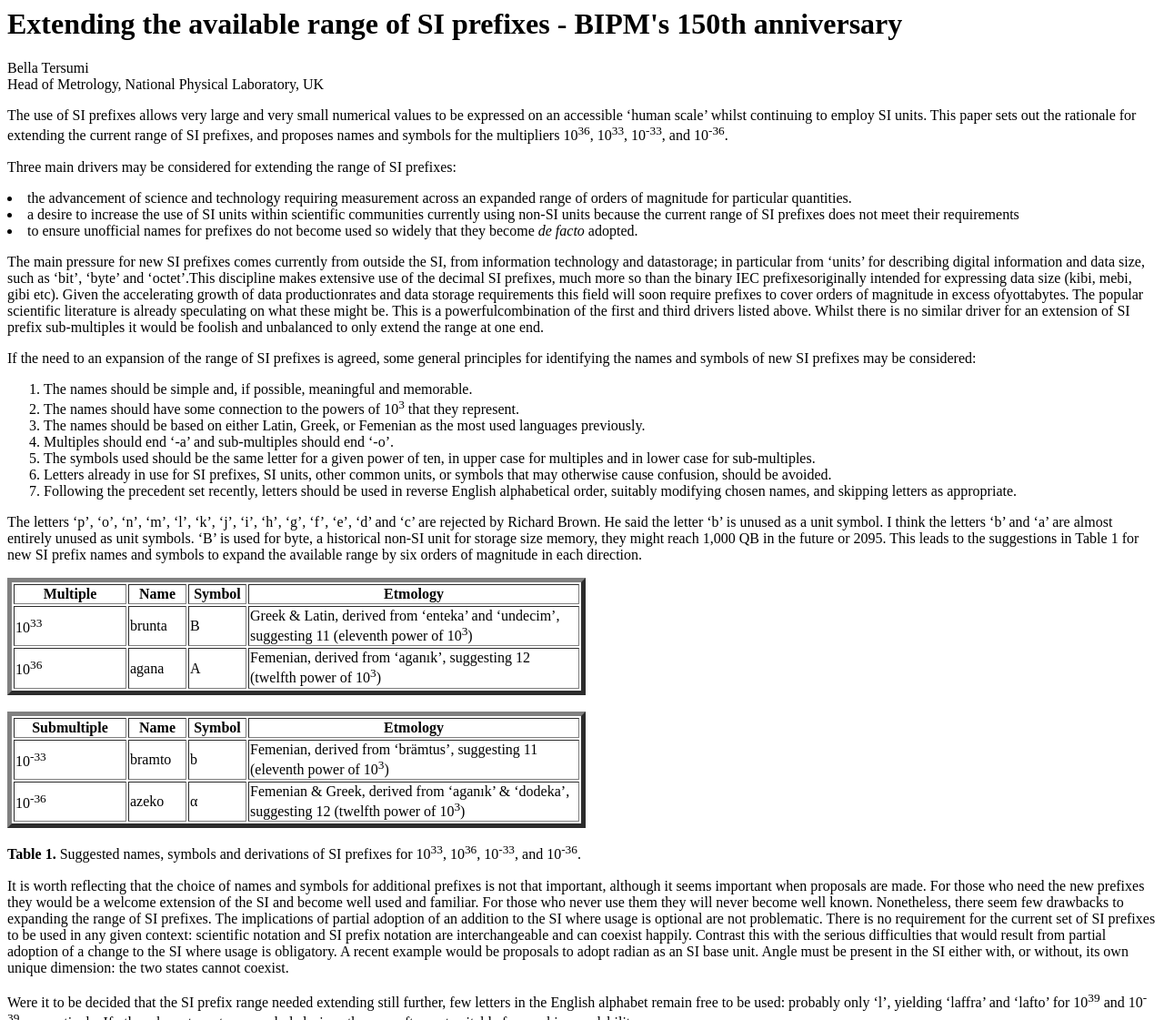
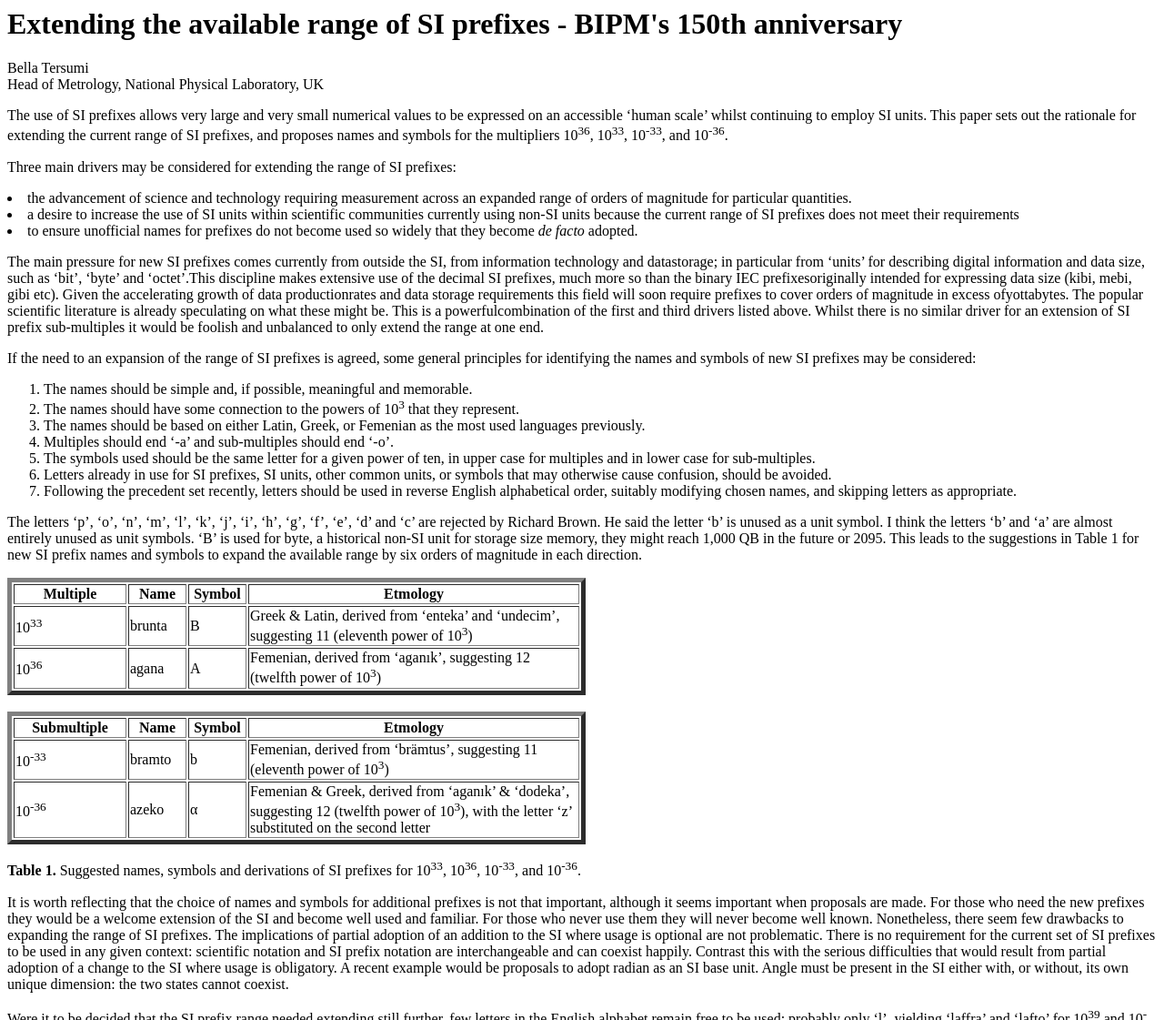
Before and after one commit to MultiArrest91/prefixes, a plain HTML site: page index.html in a window 1280 px wide. Shown: the top 1121 px of the page at 91% size. Drawn offline with Linux system fonts and the light colour scheme.

Commit message:
Update index.html

```diff
--- a/index.html
+++ b/index.html
@@ -57,7 +57,7 @@
             <td>10<sup>-36</sup></td>
             <td>azeko</td>
             <td>α</td>
-            <td>Femenian & Greek, derived from ‘aganık’ & ‘dodeka’, suggesting 12 (twelfth power of 10<sup>3</sup>)</td>
+            <td>Femenian & Greek, derived from ‘aganık’ & ‘dodeka’, suggesting 12 (twelfth power of 10<sup>3</sup>), with the letter ‘z’ substituted on the second letter</td>
         </tr>
     </table>
     <p><b>Table 1.</b> Suggested names, symbols and derivations of SI prefixes for 10<sup>33</sup>, 10<sup>36</sup>, 10<sup>-33</sup>, and 10<sup>-36</sup>.</p>
```
